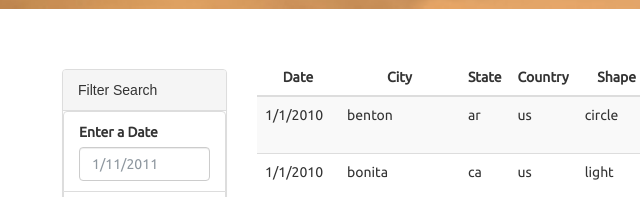
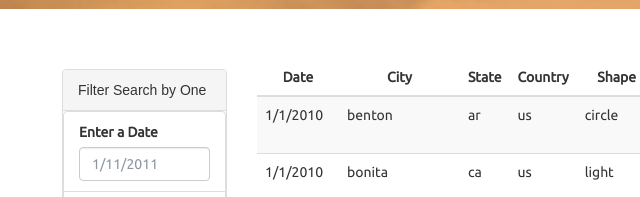
Before and after one commit to parismoscow/JavaScript_Challenge, a plain HTML site: page index.html in a window 1280 px wide. Shown: the part 603-800 px from the top of the page, 8-648 px from the left. Drawn offline with nearby package versions, Linux system fonts and the light colour scheme.

Commit message:
add Filter by one

```diff
--- a/index.html
+++ b/index.html
@@ -47,7 +47,7 @@
                   class="panel-heading"
                   style="font-family: 'Michroma', sans-serif;"
                 >
-                  Filter Search
+                  Filter Search by One
                 </div>
                 <div class="panel-body">
                   <form>
```
